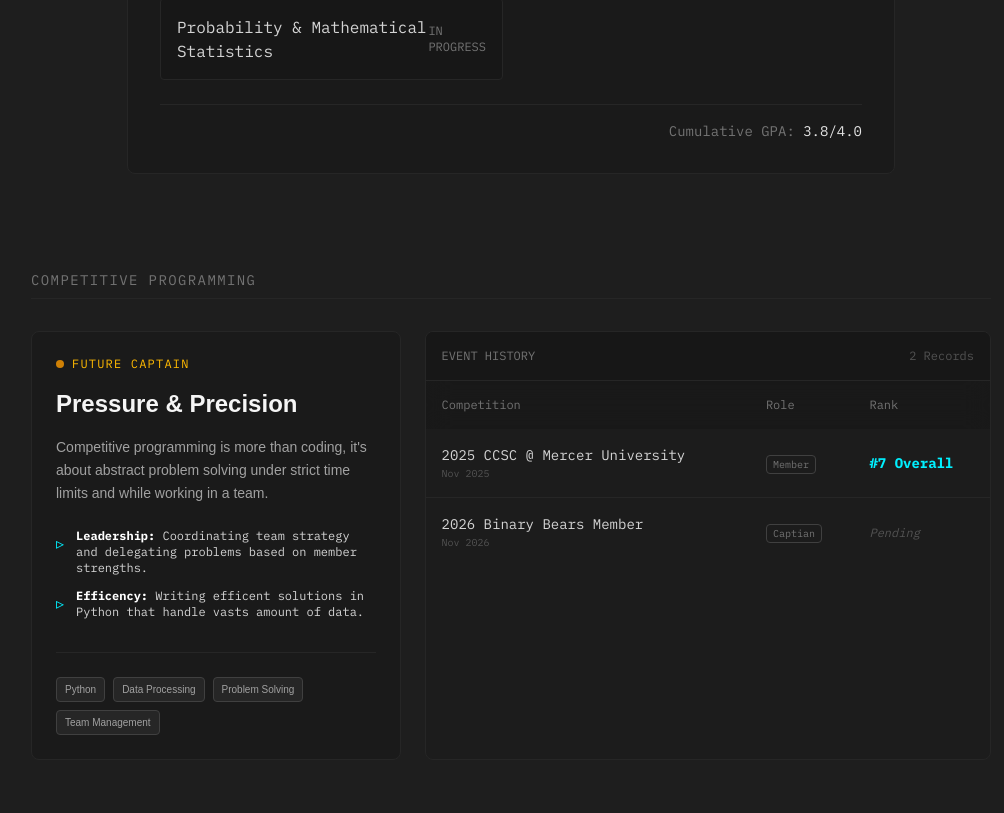
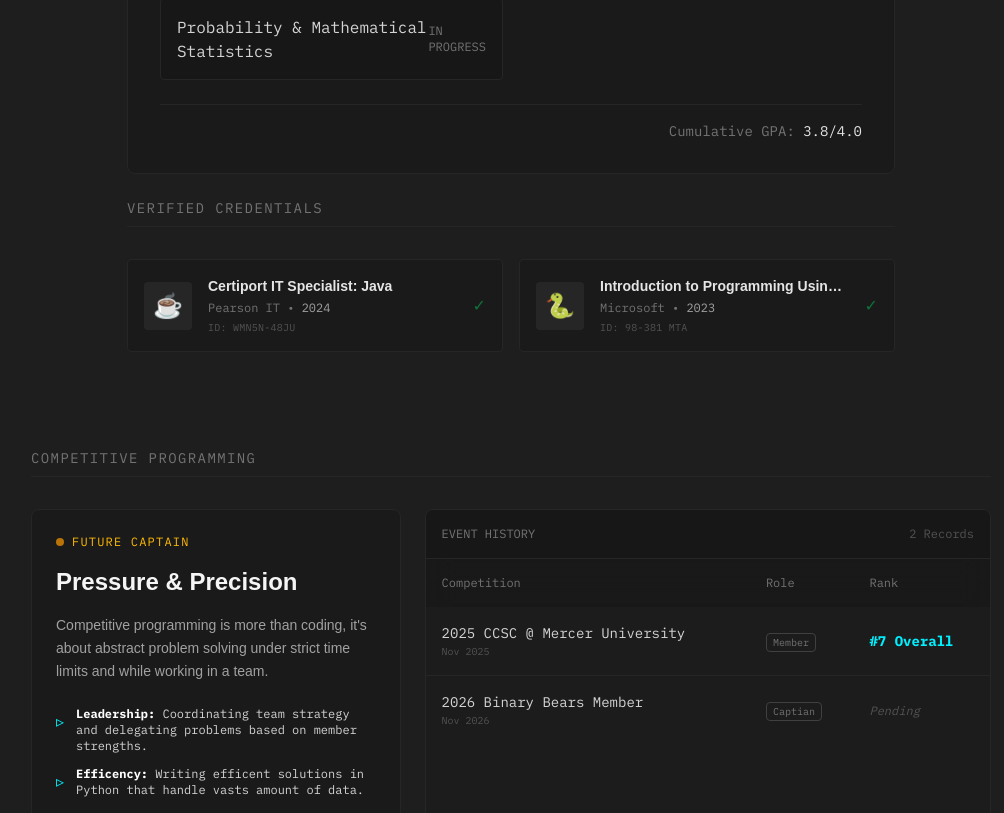
Before and after one commit to Jstowers1/Jstowers1.github.io, a Next.js app: page / in a window 1280 px wide. Shown: the part 1984-2797 px from the top of the page, without its empty margins (129-1133 px from the left). Built offline with nearby package versions, Linux system fonts and the light colour scheme; a web font is replaced by a local one.

Commit message:
Certifications
Added a section about my Certifications

```diff
--- /dev/null
+++ b/app/components/Certifications.tsx
@@ -0,0 +1,70 @@
+interface Cert {
+  name: string;
+  issuer: string;
+  date: string;
+  id?: string; // Optional: Credential ID
+  icon: string; // Emoji or Icon component
+}
+
+const certs: Cert[] = [
+  {
+    name: "Certiport IT Specialist: Java",
+    issuer: "Pearson IT",
+    date: "2024",
+    id: "wmN5N-48Ju",
+    icon: "☕",
+  },
+  {
+    name: "Introduction to Programming Using Python",
+    issuer: "Microsoft",
+    date: "2023",
+    id: "98-381 MTA",
+    icon: "🐍",
+  },
+];
+
+export default function Certifications() {
+  return (
+    <div className="max-w-3xl mx-auto mb-24">
+      <h2 className="font-mono text-sm text-neutral-500 mb-8 uppercase tracking-widest border-b border-neutral-800 pb-2">
+        Verified Credentials
+      </h2>
+
+      <div className="grid grid-cols-1 md:grid-cols-2 gap-4">
+        {certs.map((cert, index) => (
+          <div
+            key={index}
+            className="group flex items-center gap-4 p-4 rounded border border-neutral-800 bg-neutral-900/50 hover:border-neutral-600 transition-colors"
+          >
+            {/* Icon Box */}
+            <div className="w-12 h-12 flex items-center justify-center bg-neutral-800 rounded text-2xl group-hover:scale-110 transition-transform">
+              {cert.icon}
+            </div>
+
+            {/* Details */}
+            <div className="flex-1 min-w-0">
+              <h3 className="font-bold text-neutral-200 text-sm truncate">
+                {cert.name}
+              </h3>
+              <p className="text-xs text-neutral-500 font-mono mt-1">
+                {cert.issuer} • <span className="text-neutral-400">{cert.date}</span>
+              </p>
+              {cert.id && (
+                <p className="text-[10px] text-neutral-600 font-mono mt-1 uppercase tracking-wide">
+                  ID: {cert.id}
+                </p>
+              )}
+            </div>
+
+            {/* Valid Checkmark */}
+            {cert.date !== "Pending" && (
+              <div className="text-green-500/50 group-hover:text-green-400 transition-colors" title="Verified">
+                ✓
+              </div>
+            )}
+          </div>
+        ))}
+      </div>
+    </div>
+  );
+}
--- a/app/page.tsx
+++ b/app/page.tsx
@@ -2,6 +2,7 @@ import TextRotator            from "./components/TextRotator";
 import CompetitiveProgramming from "./components/CompetitiveProgramming";
 import ExperienceLog          from "./components/ExperienceLog";
 import Education              from "./components/Education";
+import Certifications         from "./components/Certifications";
 import ProjectCard            from "./components/ProjectCard";
 import ContactSection         from "./components/ContactSection";
 
@@ -10,7 +11,7 @@ export default function Home() {
   const projects = [
     {
       title: "Secure Login System",
-      description: "A full-stack authentication system focusing on SQL injection prevention and secure session management. I utilized MariaDB for storage and Flask for the backend logic.",
+      description: "A full-stack authentication system focusing on SQL injection prevention and secure database management. I utilized MariaDB for storage and Flask for the backend logic.",
       tags: ["React", "Flask", "MariaDB", "Secure Software Development"],
       uiContent: "Screenshot of Login Form",
       codeSnippet: `// Example Flask/Python backend logic
@@ -25,7 +26,7 @@ def login():
     ...`
     },
     {
-      title: "Graph Cycle Detector",
+      title: "Dijkstra Implementation in C++",
       description: "A C++ tool optimized for memory efficiency. It detects cycles in large directed graphs using a custom Depth First Search algorithm, handling up to 50k nodes.",
       tags: ["C++", "Data  Structures", "Algoirithms", "Resource Efficency"],
       uiContent: "Console Output / Visualization",
@@ -45,7 +46,17 @@ bool isCyclicUtil(int v, bool visited[], bool *recStack) {
     recStack[v] = false;
     return false;
 }`
-    }
+    },
+    {
+      title: "Zip and Unzip in C++",
+      description: "C++",
+      tags: ["C++", "Data Structures", "Algorithms", "Data Compression"],
+      uiContent: "Console Output / Visualization",
+      codeSnippet: `
+        Hello world!
+
+      `
+    },
   ];
 
   return (
@@ -66,7 +77,7 @@ bool isCyclicUtil(int v, bool visited[], bool *recStack) {
       <section className="mb-24">
         <h2 className="font-mono text-sm text-neutral-500 mb-6 uppercase tracking-widest">Core Technologies</h2>
         <div className="flex flex-wrap gap-4 font-mono text-neutral-300">
-           {["C++", "Python", "Java", "React", "Next.js", "Flask", "SQL", "NumPy", "TensorFlow", "Cybersecurity"].map(tech => (
+           {["C++", "Python", "Java", "React", "Next.js", "Flask", "SQL", "NumPy", "TensorFlow", "Cybersecurity", "Linux", "CLI"].map(tech => (
              <div key={tech} className="border border-neutral-700 px-4 py-2 rounded hover:border-accent-cyan hover:text-accent-cyan transition-colors cursor-default">
                {tech}
              </div>
@@ -84,6 +95,8 @@ bool isCyclicUtil(int v, bool visited[], bool *recStack) {
       <section className="mb-24">
         <h2 className="font-mono text-sm text-neutral-500 mb-6 uppercase tracking-widest">Education & Benchmarks</h2>
         <Education />
+        <br />
+        <Certifications />
       </section>
 
       {/* Binary Bears Information */}
```
